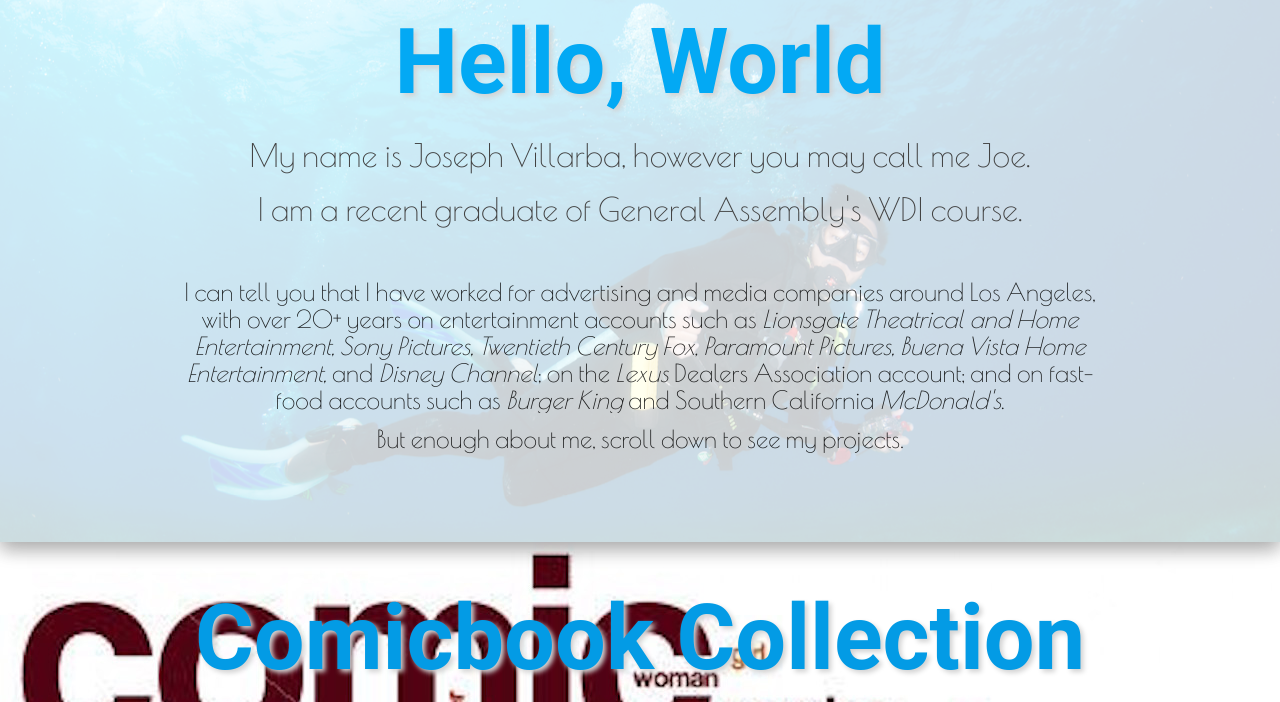
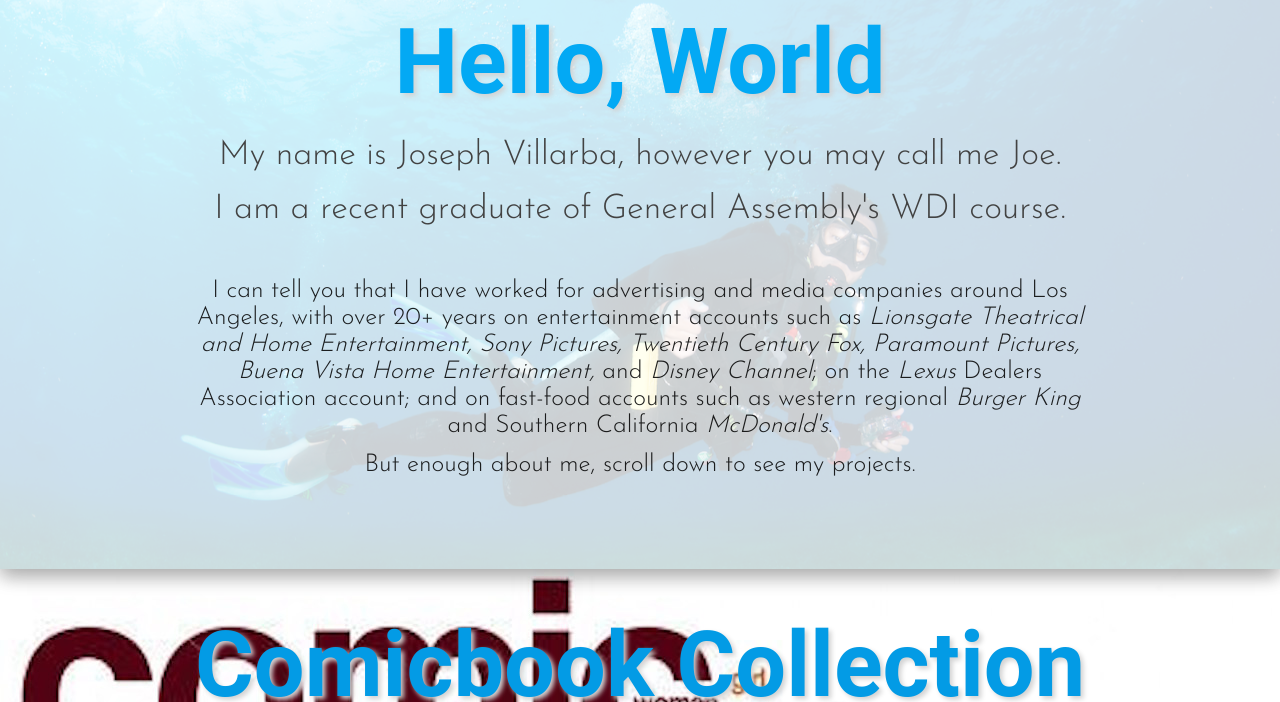
Before and after one commit to jvillarba/hello-joe, a website: page index.html in a window 1280 px wide. Shown: the part 98-800 px from the top of the page. Drawn offline with nearby package versions, Linux system fonts and the light colour scheme; a web font is replaced by a local one.

Commit message:
revised fonts

```diff
--- a/css/style.css
+++ b/css/style.css
@@ -23,12 +23,11 @@
 }
 
 h4 {
-  font-stretch: ultra-condensed;
-  font-size-adjust: .42;
+  font-weight: 400;
 }
 
 h2, h3, h4, h5, h6 {
-  font-family: 'Poiret One', cursive;
+  font-family: 'Josefin Sans', sans-serif;
   font-weight: normal;
   font-style: normal;
 }
--- a/index.html
+++ b/index.html
@@ -6,6 +6,7 @@
         <title>Villarba | HOME</title>
 
         <!-- FONTS -->
+        <link href='https://fonts.googleapis.com/css?family=Josefin+Sans:300' rel='stylesheet' type='text/css'>
         <link href='https://fonts.googleapis.com/css?family=Shadows+Into+Light' rel='stylesheet' type='text/css'>
         <link media="screen" href='https://fonts.googleapis.com/css?family=Poiret+One' rel='stylesheet' type='text/css'>
         <!-- <link rel="stylesheet" media="screen" href="https://fontlibrary.org/face/carlito" type="text/css"/> -->
@@ -43,7 +44,7 @@
                         <h1 class="header light-blue-text">Hello, World</h1>
                         <h4 class="grey-text text-darken-3">My name is Joseph Villarba, however you may call me Joe.</h4>
                         <h4 class="grey-text text-darken-3">I am a recent graduate of General Assembly's <strong>WDI</strong> course.</h4><br>
-                        <h5 style="overflow-y:hidden">I can tell you that I have worked for advertising and media companies around Los Angeles, with over 20+ years on entertainment accounts such as <em>Lionsgate Theatrical and Home Entertainment, Sony Pictures, Twentieth Century Fox, Paramount Pictures, Buena Vista Home Entertainment,</em> and <em>Disney Channel</em>; on the <em>Lexus</em> Dealers Association account; and on fast-food accounts such as <em>Burger King</em> and Southern California <em>McDonald's</em>.</h5>
+                        <h5 style="overflow-y:hidden">I can tell you that I have worked for advertising and media companies around Los Angeles, with over 20+ years on entertainment accounts such as <em>Lionsgate Theatrical and Home Entertainment, Sony Pictures, Twentieth Century Fox, Paramount Pictures, Buena Vista Home Entertainment,</em> and <em>Disney Channel</em>; on the <em>Lexus</em> Dealers Association account; and on fast-food accounts such as western regional <em>Burger King</em> and Southern California <em>McDonald's</em>.</h5>
                         <h5>But enough about me, scroll down to see my projects.</h5><br><br>
                     </div>
                 </div>
```
